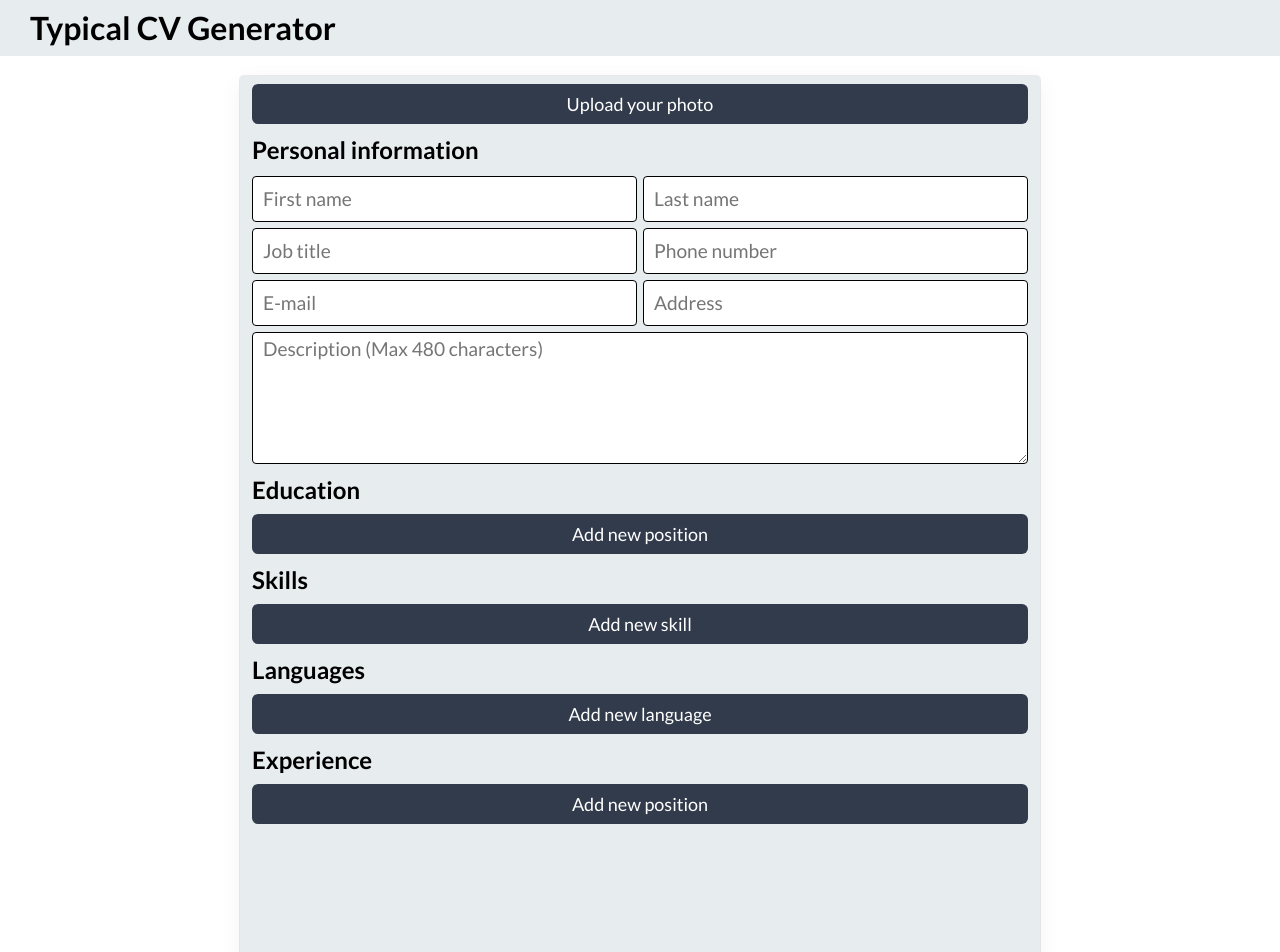
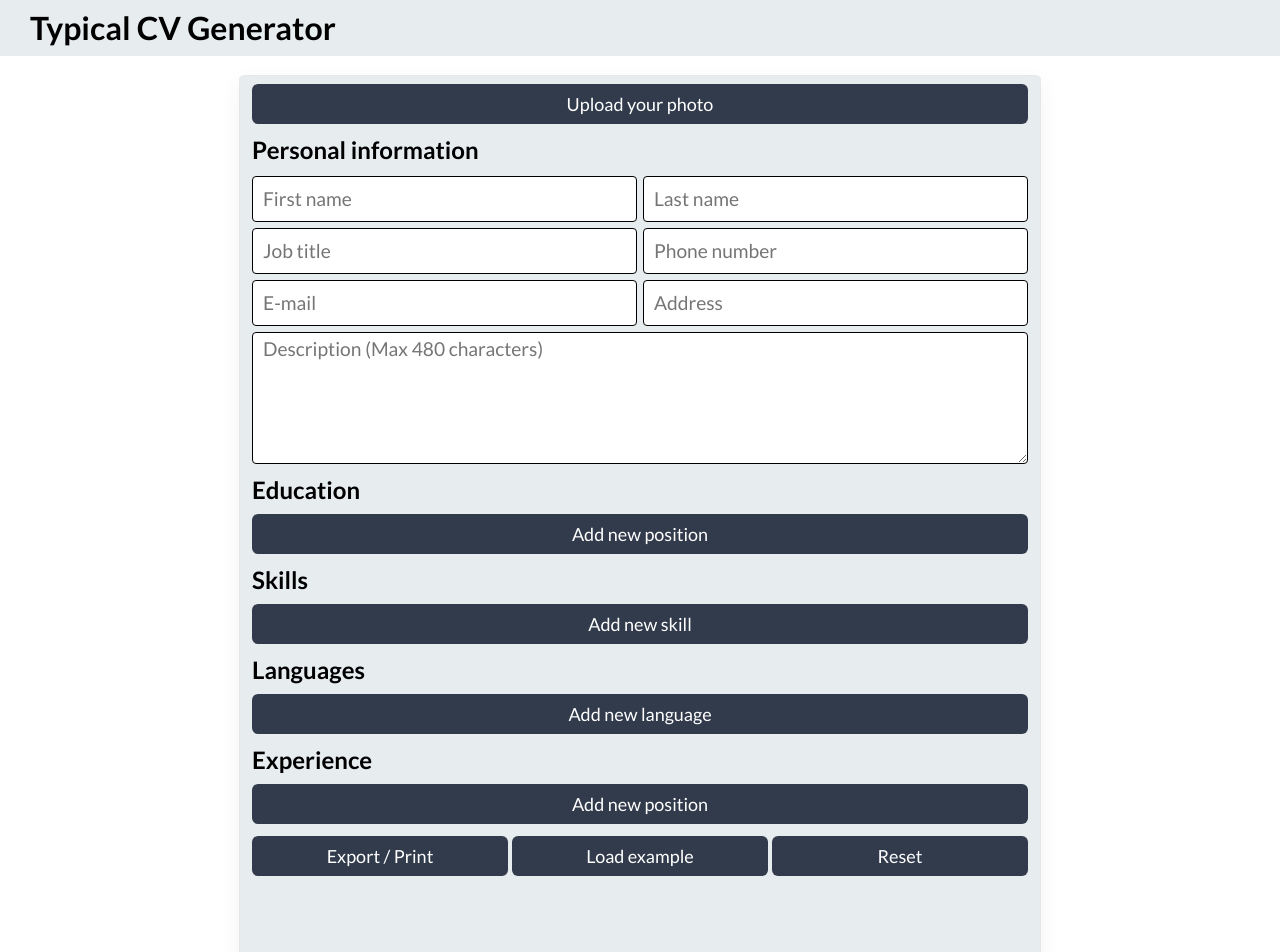
Before and after one commit to micsiw/cv-creator, a React (Create React App) app: page / in a window 1280 px wide. Shown: the top 952 px of the page. Built offline with nearby package versions, Linux system fonts and the light colour scheme.

Commit message:
added options to import cv to print mode, option to load example and reset state

```diff
--- a/package.json
+++ b/package.json
@@ -9,6 +9,7 @@
     "react": "^18.2.0",
     "react-dom": "^18.2.0",
     "react-scripts": "5.0.1",
+    "react-to-print": "^2.14.12",
     "web-vitals": "^2.1.4"
   },
   "scripts": {
--- a/src/components/CV-Display/Display.js
+++ b/src/components/CV-Display/Display.js
@@ -12,7 +12,7 @@ class Display extends Component {
   render() {
     return (
       <div className="display-wrapper">
-        <div className="display">
+        <div className="display" ref={this.props.setRef}>
           <div className="display-left">
             <PhotoDisplay photo={this.props.photo} />
             <ContactDisplay
--- a/src/components/CV-Form/Forms.js
+++ b/src/components/CV-Form/Forms.js
@@ -5,6 +5,7 @@ import Skills from "./Skills";
 import Languages from "./Languages";
 import Experience from "./Experience";
 import Photo from "./Photo";
+import ReactToPrint from "react-to-print";
 import "../../styles/Forms.css";
 
 class Forms extends Component {
@@ -29,6 +30,22 @@ class Forms extends Component {
         <Experience
           onExperienceInputsChange={this.props.onExperienceInputsChange}
         />
+        <div className="additional-input">
+          <ReactToPrint
+            trigger={() => (
+              <button className="add-button print-button">
+                Export / Print
+              </button>
+            )}
+            content={() => this.props.contentRef.current}
+          />
+          <button className="add-button" onClick={this.props.onExample}>
+            Load example
+          </button>
+          <button className="add-button" onClick={this.props.onReset}>
+            Reset
+          </button>
+        </div>
       </div>
     );
   }
--- a/src/components/Main.js
+++ b/src/components/Main.js
@@ -6,6 +6,7 @@ import "../styles/Main.css";
 class Main extends Component {
   constructor(props) {
     super(props);
+    this.myRef = React.createRef();
     this.handlePhotoChange = this.handlePhotoChange.bind(this);
     this.handleFirstNameChange = this.handleFirstNameChange.bind(this);
     this.handleLastNameChange = this.handleLastNameChange.bind(this);
@@ -22,6 +23,8 @@ class Main extends Component {
       this.handleLanguageInputsChange.bind(this);
     this.handleExperienceInputsChange =
       this.handleExperienceInputsChange.bind(this);
+    this.handleExample = this.handleExample.bind(this);
+    this.handleReset = this.handleReset.bind(this);
 
     this.state = {
       photo: "/images/placeholder_avatar.png",
@@ -36,6 +39,7 @@ class Main extends Component {
       skills: [],
       languages: [],
       experience: [],
+      resetKey: 0,
     };
   }
 
@@ -87,10 +91,87 @@ class Main extends Component {
     this.setState({ experience: experienceInputs });
   }
 
+  setRef(ref) {
+    this.inputRef = ref;
+  }
+
+  handleExample() {
+    this.setState({
+      photo: "images/template_avatar.png",
+      firstName: "Jim",
+      lastName: "Halpert",
+      jobTitle: "Assistant Regional Manager",
+      phoneNumber: "+24 444 444 444",
+      email: "jimhalpert@dundermifflin.com",
+      address: "Scranton, Pennsylvania",
+      personalDescription:
+        "Hey there, I'm Jim, and I'm all about building connections - whether it's with clients at work or with the people in my personal life. I'm a creative problem solver and a natural communicator, and I love nothing more than working with a team to come up with innovative solutions. When I'm not working, you can usually find me playing practical jokes on my co-worker, Dwight, or spending quality time with my amazing wife and kids.",
+      education: [
+        {
+          id: 0,
+          graduation: "2007",
+          name: "University of Scranton",
+          title: "Bachelor in Business Administration",
+        },
+        {
+          id: 1,
+          graduation: "2007",
+          name: "University of Scranton",
+          title: "Minor in Marketing",
+        },
+      ],
+      skills: [
+        { id: 0, skill: "Interpersonal skills" },
+        { id: 1, skill: "Salesmanship" },
+        { id: 2, skill: "Strategic thinking" },
+        { id: 3, skill: "Teamwork" },
+        { id: 4, skill: "Time management" },
+      ],
+      languages: [{ id: 0, language: "English" }],
+      experience: [
+        {
+          id: 0,
+          time: "2002-2013",
+          company: "Dunder Mifflin Paper Company - Scranton, PA",
+          position: "Sales Representative",
+          description:
+            "As a Sales Representative at Dunder Mifflin Paper Company in Scranton, PA, I was responsible for developing and maintaining client relationships, identifying new business opportunities, and ensuring customer satisfaction with our products and services. During my tenure from 2002 to 2013, I consistently met and exceeded sales targets while collaborating with various departments within the company, including accounting, customer service, and marketing. In addition to my core responsibilities, I had the privilege of leading the company's regional sports marketing initiative, which was instrumental in increasing our brand recognition and expanding our customer base. Furthermore, I developed a reputation among my colleagues as a highly skilled negotiator and an adept communicator, which served me well in building lasting relationships with clients.",
+        },
+        {
+          id: 1,
+          time: "2000-2002",
+          company: "Innovatech Solutions - Scranton, PA",
+          position: "Account Manager",
+          description:
+            "In this role, I was responsible for managing a portfolio of key accounts and ensuring their satisfaction with our logistics services, which included transportation, warehousing, and supply chain management solutions. One of my biggest accomplishments in this role was securing a new contract with a major e-commerce retailer, which helped the company achieve significant revenue growth that year. I achieved this by identifying the client's specific logistics needs and proposing tailored solutions that addressed their pain points and provided added value. In addition to managing existing accounts, I also worked closely with the sales team to identify and pursue new business opportunities. This included participating in sales pitches and presentations, conducting market research and analysis, and attending industry events and conferences.",
+        },
+      ],
+    });
+  }
+
+  handleReset() {
+    this.setState({
+      photo: "/images/placeholder_avatar.png",
+      firstName: "",
+      lastName: "",
+      jobTitle: "",
+      phoneNumber: "",
+      email: "",
+      address: "",
+      personalDescription: "",
+      education: [],
+      skills: [],
+      languages: [],
+      experience: [],
+      resetKey: this.state.resetKey + 1,
+    });
+  }
+
   render() {
     return (
       <div className="main">
         <Forms
+          key={this.state.resetKey}
           onPhotoChange={this.handlePhotoChange}
           onFirstNameChange={this.handleFirstNameChange}
           onLastNameChange={this.handleLastNameChange}
@@ -103,6 +184,9 @@ class Main extends Component {
           onSkillsInputsChange={this.handleSkillsInputsChange}
           onLanguageInputsChange={this.handleLanguageInputsChange}
           onExperienceInputsChange={this.handleExperienceInputsChange}
+          contentRef={this.myRef}
+          onExample={this.handleExample}
+          onReset={this.handleReset}
         />
         <Display
           photo={this.state.photo}
@@ -117,6 +201,7 @@ class Main extends Component {
           skills={this.state.skills}
           languages={this.state.languages}
           experience={this.state.experience}
+          setRef={this.myRef}
         />
       </div>
     );
--- a/src/styles/Display.css
+++ b/src/styles/Display.css
@@ -2,7 +2,6 @@
   height: 100%;
   display: grid;
   grid-template-columns: 1fr 2fr;
-  word-break: break-all;
 }
 
 .photo {
@@ -95,7 +94,7 @@
 }
 
 .school-title {
-  font-size: 0.85rem;
+  font-size: 0.8rem;
   font-weight: 700;
 }
 
@@ -161,6 +160,7 @@
   font-weight: 300;
   letter-spacing: 4px;
   color: #323b4c;
+  margin-top: 4px;
 }
 
 .personal-description {
--- a/src/styles/Forms.css
+++ b/src/styles/Forms.css
@@ -50,9 +50,7 @@
 }
 
 .add-button:hover,
-.add-button:focus,
-.photo-upload-button:hover,
-.photo-upload-button:focus {
+.photo-upload-button:hover {
   background-color: #465368;
 }
 
@@ -155,3 +153,10 @@
 input[type="file"] {
   display: none;
 }
+
+.additional-input {
+  display: grid;
+  grid-template-columns: 1fr 1fr 1fr;
+  gap: 4px;
+  margin-top: 12px;
+}
```
Also changed, not shown: 1 other file (tests, documents, lock files or other folders).
